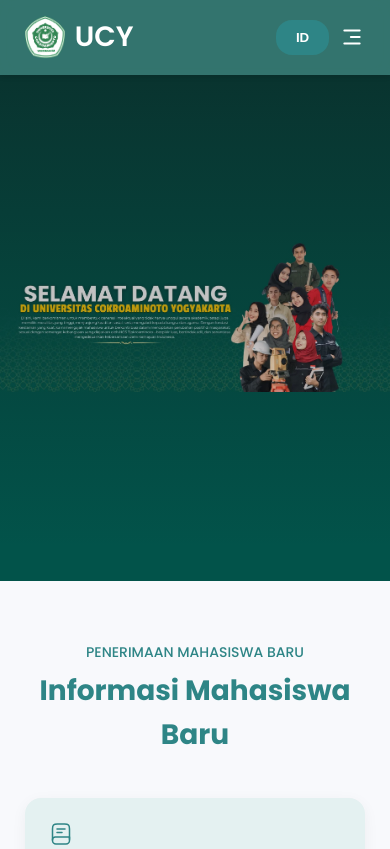
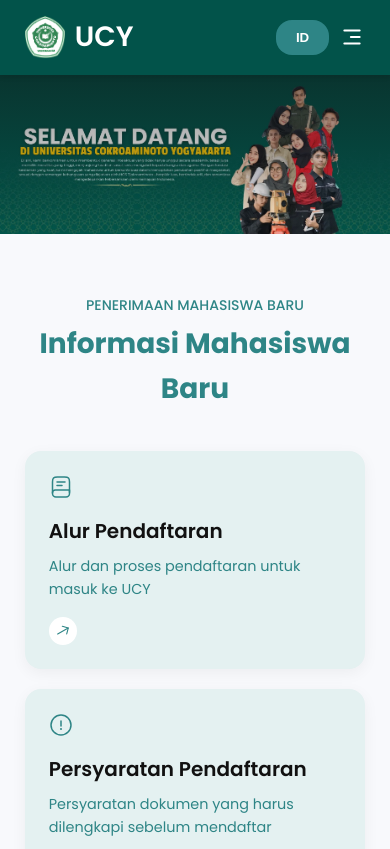
Before and after one commit to CallMeJaja/UCY-CLONE, a plain HTML site: page index.html in a window 390 px wide. Shown: the top 849 px of the page. Drawn offline with Linux system fonts and the light colour scheme.

Commit message:
style: format CSS and update footer text for consistency
Refactor CSS gradients for readability and remove redundant properties. Update footer text to use consistent capitalization. Adjust hero section height for better responsiveness on mobile devices.

```diff
--- a/css/style.css
+++ b/css/style.css
@@ -115,12 +115,10 @@
    Announcement Bar
    ========================================================================== */
 .announcement-bar {
-  background: linear-gradient(
-    0deg,
-    rgb(26, 118, 71) -75%,
-    rgb(38, 127, 110) 43.95%,
-    rgb(46, 133, 134) 203.73%
-  );
+  background: linear-gradient(0deg,
+      rgb(26, 118, 71) -75%,
+      rgb(38, 127, 110) 43.95%,
+      rgb(46, 133, 134) 203.73%);
   color: white;
   padding: 12px 0;
   font-size: 1rem;
@@ -140,15 +138,13 @@
    Header/Navigation
    ========================================================================== */
 .main-header {
-  background-color: rgba(2, 83, 74, 0.8);
+  background-color: #02534A;
   color: white;
   padding: 15px 0;
   position: sticky;
   top: 0;
   z-index: 1000;
   box-shadow: 0 2px 5px rgba(0, 0, 0, 0.1);
-  backdrop-filter: blur(10px);
-  -webkit-backdrop-filter: blur(10px);
 }
 
 .main-header .container {
@@ -218,7 +214,6 @@
   max-width: 100%;
   height: auto;
   color: white;
-  padding-bottom: 2rem;
   position: relative;
   overflow: hidden;
 }
@@ -246,12 +241,10 @@
   left: 0;
   right: 0;
   bottom: 0;
-  background: linear-gradient(
-    360deg,
-    rgba(17, 17, 17, 0) 0%,
-    rgba(17, 17, 17, 0.424) 90.3%,
-    rgb(17, 17, 17) 188.64%
-  );
+  background: linear-gradient(360deg,
+      rgba(17, 17, 17, 0) 0%,
+      rgba(17, 17, 17, 0.424) 90.3%,
+      rgb(17, 17, 17) 188.64%);
   z-index: 1;
 }
 
@@ -553,7 +546,7 @@
   max-height: 5em;
   overflow: hidden;
   text-overflow: ellipsis;
-  quotes: "\201C""\201D""\2018""\2019";
+  quotes: "\201C" "\201D" "\2018" "\2019";
 }
 
 .testimoni-card-content .testimoni-text::before {
@@ -736,8 +729,9 @@
     justify-content: center;
   }
 
+
   .hero-section {
-    height: 60vh;
+    height: fit-content;
   }
 
   .section-header .main-heading {
@@ -756,6 +750,10 @@
 @media (max-width: 768px) {
   .container {
     width: 95%;
+  }
+
+  .hero-section {
+    height: fit-content;
   }
 
   .announcement-bar {
@@ -796,3 +794,18 @@
     text-align: left;
   }
 }
+
+@media (max-width: 576px) {
+  .hero-section {
+    height: fit-content;
+  }
+
+  .social-icons-container {
+    flex-direction: column;
+  }
+
+  .social-icons-container img {
+    width: 100px;
+    height: 100px;
+  }
+}
--- a/index.html
+++ b/index.html
@@ -346,7 +346,7 @@
                 </div>
             </div>
             <div class="footer-bottom">
-                2024 UCY. All rights reserved. (Clone)</p>
+                2024 UCY. All Rights Reserved. (Clone)</p>
             </div>
         </div>
     </footer>
```
Also changed, not shown: images/favicon.ico (added).
